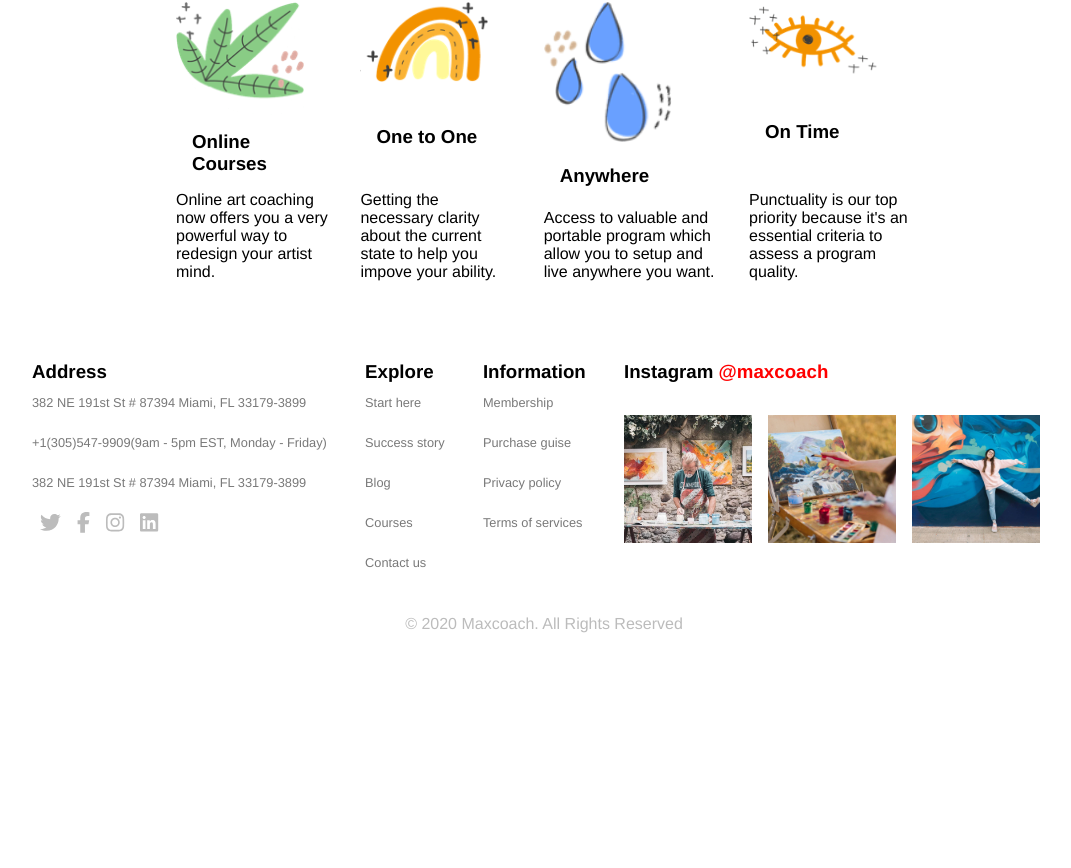
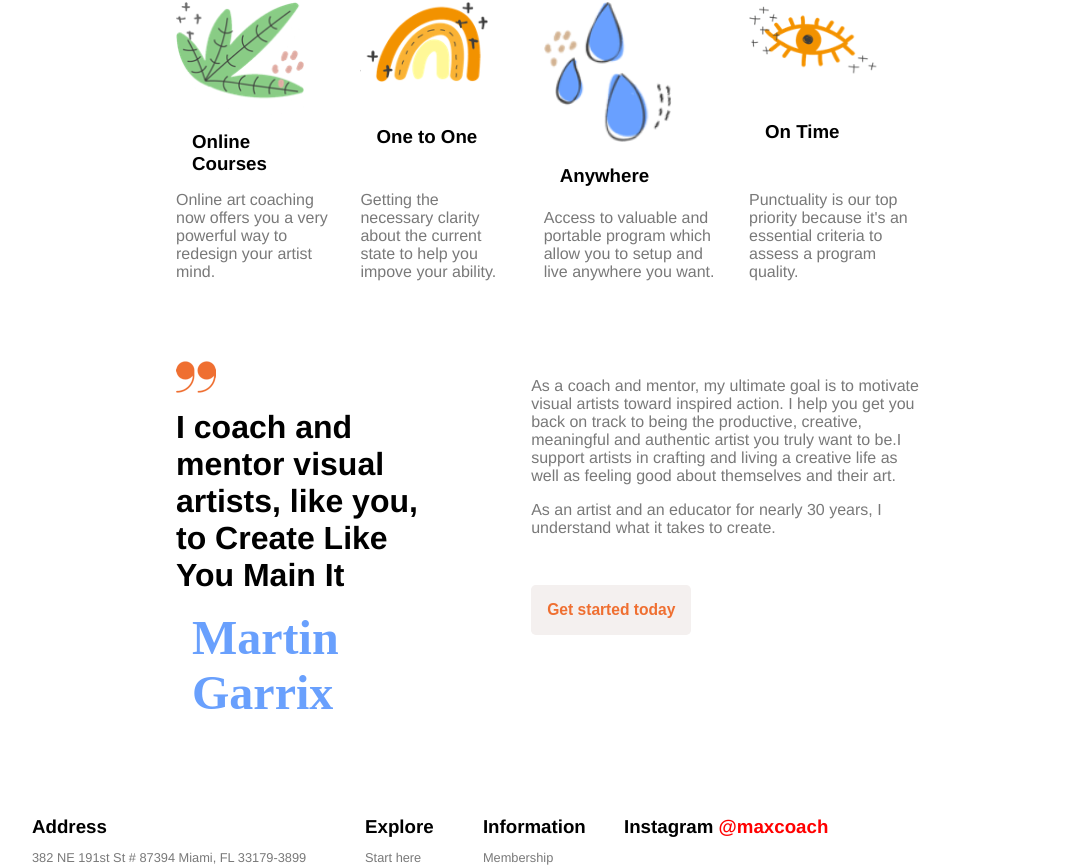
Before and after one commit to Elsti97/proj-html-vuejs, a Vue app: page / in a window 1280 px wide. Shown: the part 817-1685 px from the top of the page, without its empty margins (96-1167 px from the left). Before the commit the page ends 1466 px from the top, so only its background shows below. Built offline with nearby package versions, Linux system fonts and the light colour scheme; a web font is replaced by a local one.

Commit message:
Comp Cit done

```diff
--- a/src/components/main_folder/ContComp1.vue
+++ b/src/components/main_folder/ContComp1.vue
@@ -10,30 +10,90 @@
       <!-- 4 CARDS -->
       <div class="container">
         <div class="card">
-          <img src="../../assets/images/artist-box-image-01.png" alt="image box artist 1" />
+          <img
+            class="box-img"
+            src="../../assets/images/artist-box-image-01.png"
+            alt="image box artist 1"
+          />
           <h3>Online Courses</h3>
-          <p>Online art coaching now offers you a very powerful way to redesign your artist mind.</p>
+          <p>
+            Online art coaching now offers you a very powerful way to redesign
+            your artist mind.
+          </p>
         </div>
         <div class="card">
-          <img src="../../assets/images/artist-box-image-02.png" alt="image box artist 2" />
+          <img
+            class="box-img"
+            src="../../assets/images/artist-box-image-02.png"
+            alt="image box artist 2"
+          />
           <h3>One to One</h3>
-          <p>Getting the necessary clarity about the current state to help you impove your ability.</p>
+          <p>
+            Getting the necessary clarity about the current state to help you
+            impove your ability.
+          </p>
         </div>
         <div class="card">
-          <img src="../../assets/images/artist-box-image-03.png" alt="image box artist 3" />
+          <img
+            class="box-img"
+            src="../../assets/images/artist-box-image-03.png"
+            alt="image box artist 3"
+          />
           <h3>Anywhere</h3>
-          <p>Access to valuable and portable program which allow you to setup and live anywhere you want.</p>
+          <p>
+            Access to valuable and portable program which allow you to setup and
+            live anywhere you want.
+          </p>
         </div>
         <div class="card">
-          <img src="../../assets/images/artist-box-image-04.png" alt="image box artist 4" />
+          <img
+            class="box-img"
+            src="../../assets/images/artist-box-image-04.png"
+            alt="image box artist 4"
+          />
           <h3>On Time</h3>
-          <p>Punctuality is our top priority because it's an essential criteria to assess a program quality.</p>
+          <p>
+            Punctuality is our top priority because it's an essential criteria
+            to assess a program quality.
+          </p>
         </div>
       </div>
     </div>
-    <!-- GARRIX CIT -->
-    <div></div>
-    <!-- YT VIDEO -->
+    <!--* GARRIX CIT -->
+    <div class="container-cit">
+      <!-- LEFT SIDE -->
+      <div class="width-40">
+        <div class="card">
+          <img
+            class="quote-img"
+            src="../../assets/images/artist-quote-icon.png"
+            alt="image quote"
+          />
+          <h1>
+            I coach and mentor visual artists, like you, to Create Like You Main
+            It
+          </h1>
+          <h3 class="font-celeste">Martin Garrix</h3>
+        </div>
+      </div>
+
+      <!-- RIGHT SIDE -->
+      <div class="width-60">
+        <p>
+          As a coach and mentor, my ultimate goal is to motivate visual artists
+          toward inspired action. I help you get you back on track to being the
+          productive, creative, meaningful and authentic artist you truly want
+          to be.I support artists in crafting and living a creative life as well
+          as feeling good about themselves and their art.
+        </p>
+        <p>
+          As an artist and an educator for nearly 30 years, I understand what it
+          takes to create.
+        </p>
+        <button><h3>Get started today</h3></button>
+      </div>
+    </div>
+    <!--* YT VIDEO -->
     <div></div>
   </div>
 </template>
@@ -54,20 +114,51 @@ export default {
 }
 .container {
   display: flex;
-  justify-content: space-around;
+  justify-content: space-between;
   width: 60%;
-  margin: auto;
-  .card{
+  margin: 2rem auto;
+}
+.card {
   display: flex;
   flex-direction: column;
   justify-content: space-between;
   margin: 0 1rem;
-    h3{
+  h3 {
     margin: 1rem;
   }
-    img{
+  .box-img {
     width: 8rem;
+  }
+  .quote-img {
+    width: 2.5rem;
+    margin-bottom: 1rem;
+  }
+}
+
+button {
+  background-color: #f4f0ef;
+  color: #ef6f31;
+  border: none;
+  margin-top: 2rem;
+  padding: 1rem;
+  border-radius: 0.3rem;
+}
+.container-cit{
+  display: flex;
+  width: 60%;
+  margin: 5rem auto;
+  .width-40{
+    width: 40%;
+  }
+  .width-60{
+    width: 60%;
+    padding-left: 4rem;
+    p {
+      margin: 1rem 0;
     }
   }
 }
+p{
+  color: #797979;
+}
 </style>
```
Lines whose indentation alone changed are shown as unchanged.
